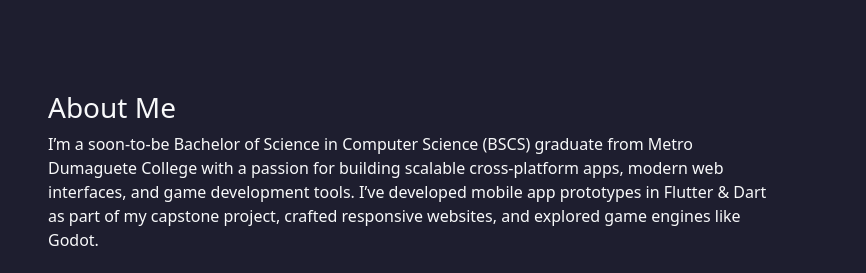
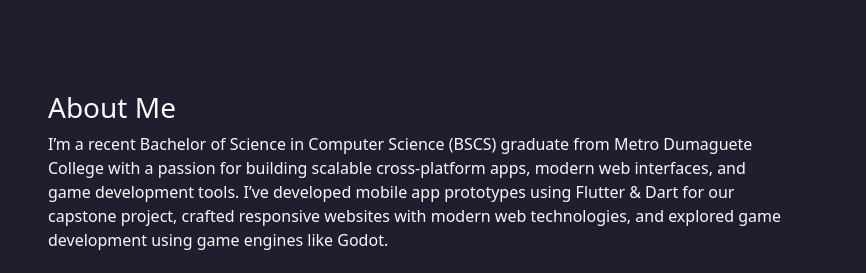
Before and after one commit to ancension/Portfolio, a plain HTML site: page index.html in a window 1280 px wide. Shown: the part 820-1093 px from the top of the page, 414-1280 px from the left. Drawn offline with nearby package versions, Linux system fonts and the light colour scheme.

Commit message:
Update index.html

```diff
--- a/index.html
+++ b/index.html
@@ -232,9 +232,7 @@
 
       <div class="col-lg-8" data-aos="fade-left">
         <h3>About Me</h3>
-        <p>I’m a soon-to-be Bachelor of Science in Computer Science (BSCS) graduate from Metro Dumaguete College with a passion for building
-           scalable cross-platform apps, modern web interfaces, and game development tools. I’ve developed mobile app prototypes in
-            Flutter & Dart as part of my capstone project, crafted responsive websites, and explored game engines like Godot.</p>
+        <p>I’m a recent Bachelor of Science in Computer Science (BSCS) graduate from Metro Dumaguete College with a passion for building scalable cross-platform apps, modern web interfaces, and game development tools. I’ve developed mobile app prototypes using Flutter & Dart for our capstone project, crafted responsive websites with modern web technologies, and explored game development using game engines like Godot.</p>
 
         <div class="row mt-4 gx-4 gy-3">
           <div class="col-md-6" data-aos="fade-up" data-aos-delay="200">
```
